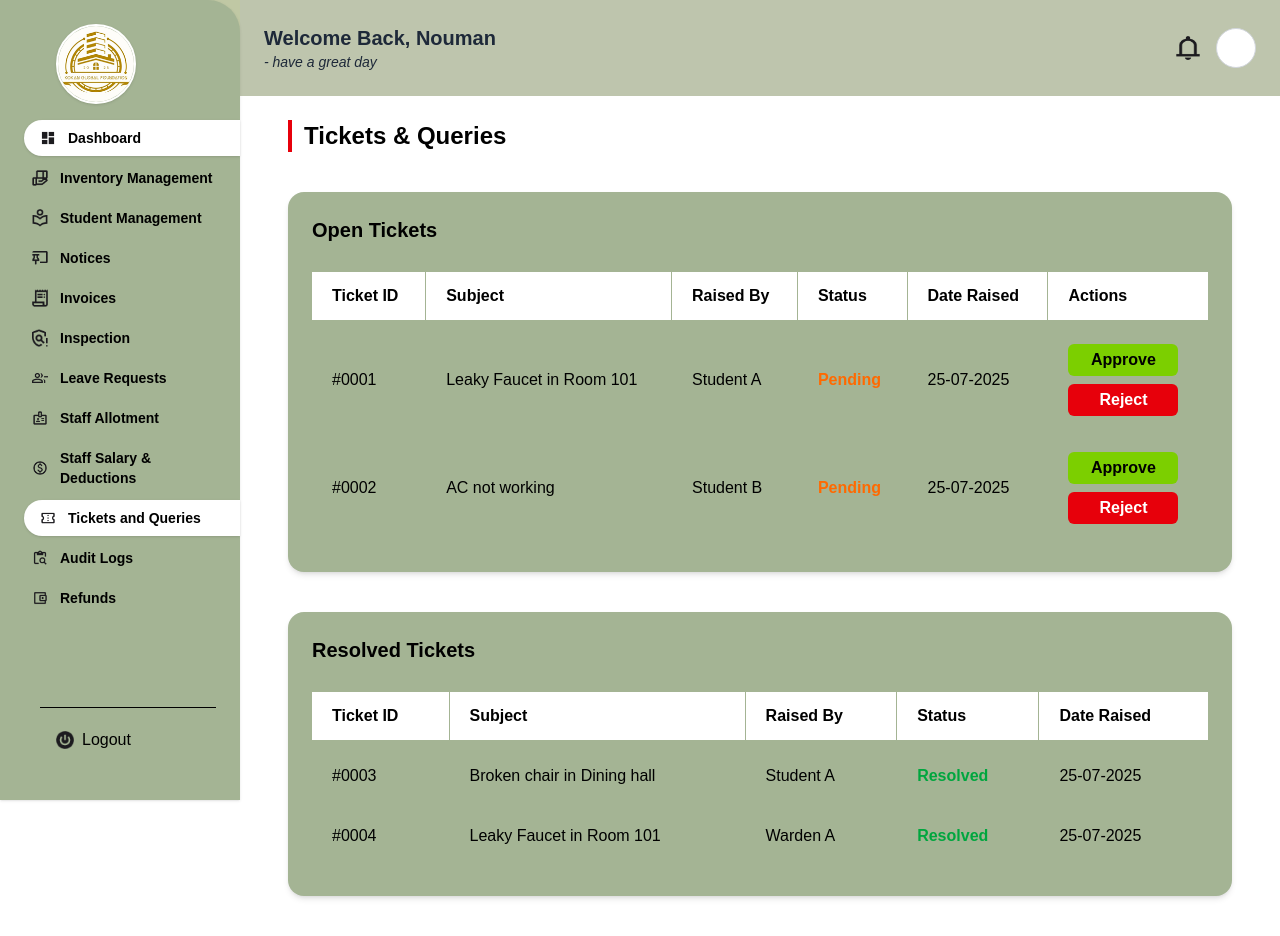
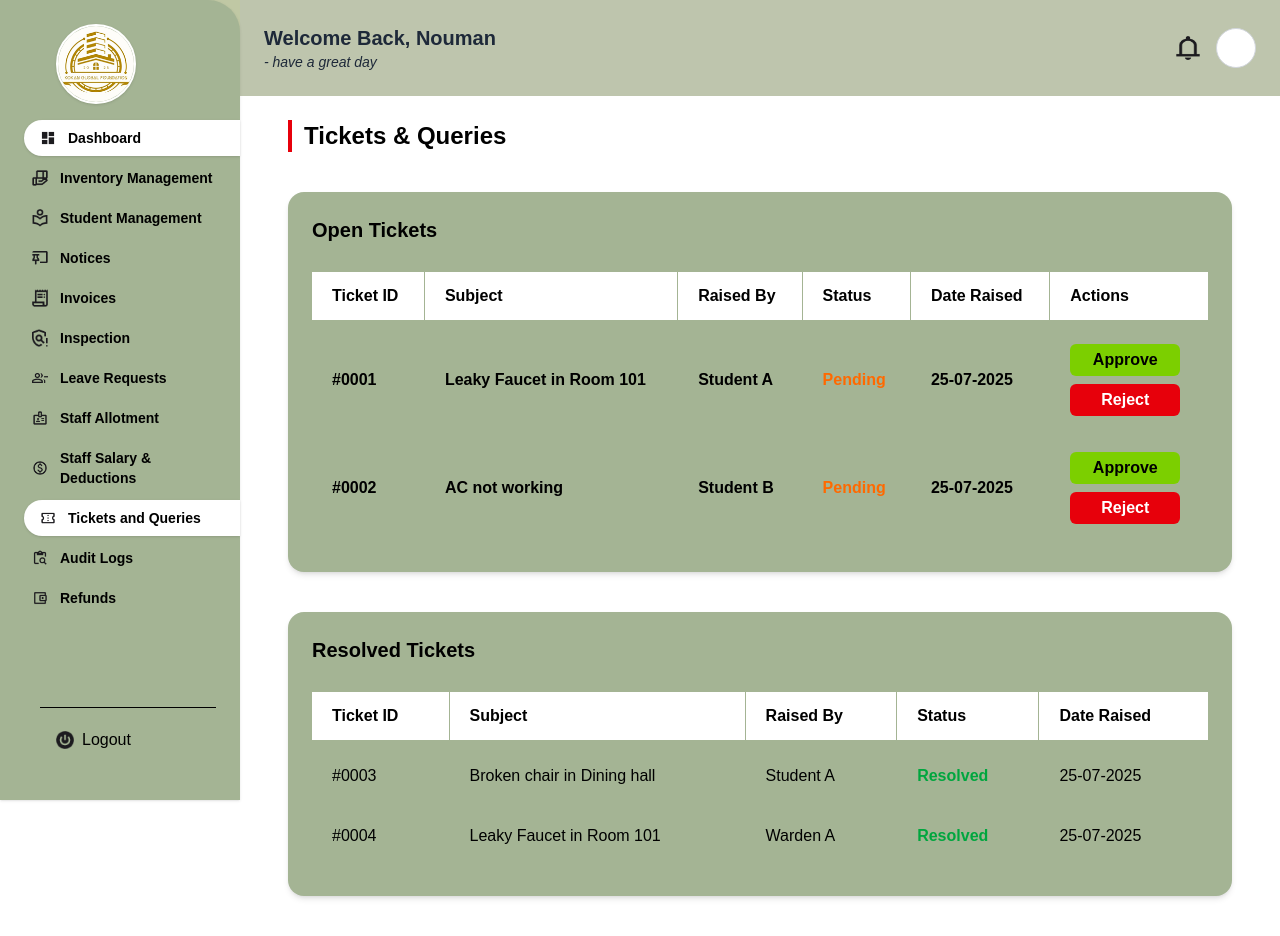
Before and after one commit to dev-nexcore/HM_ADMIN, a Next.js app: page /ticket in a window 1280 px wide. Built offline with nearby package versions, Linux system fonts and the light colour scheme.

Commit message:
changes done by pranali

```diff
--- a/src/components/home/sidebar.jsx
+++ b/src/components/home/sidebar.jsx
@@ -83,7 +83,7 @@ export default function Sidebar() {
       </button>
 
      <aside
-  className={`fixed top-0 left-0 z-40 w-60 h-[140vh] md:h-screen bg-[#A4B494] py-6 pl-4 flex flex-col justify-between
+  className={`fixed top-0 left-0 z-40 w-60 h-[160vh] md:h-screen bg-[#A4B494] py-6 pl-4 flex flex-col justify-between
   rounded-tr-4xl shadow transform transition-transform duration-300
   ${sidebarOpen ? "translate-x-0" : "-translate-x-full"} md:translate-x-0 md:static`}
 >
--- a/src/components/ticket/ticket.jsx
+++ b/src/components/ticket/ticket.jsx
@@ -60,8 +60,8 @@ export default function TicketsSection() {
 
         {/* Responsive table wrapper for both mobile & desktop */}
         <div className="overflow-x-auto">
-          <table className="min-w-full text-base text-left text-black border-separate border-spacing-y-3">
-            <thead className="bg-white text-black">
+          <table className="min-w-full text-base text-left font-semibold text-black border-separate border-spacing-y-3">
+            <thead className="bg-white text-black font-bold">
               <tr>
                 <th className="px-5 py-3 border-r border-[#A4B494]">Ticket ID</th>
                 <th className="px-5 py-3 border-r border-[#A4B494]">Subject</th>
@@ -118,7 +118,7 @@ export default function TicketsSection() {
 
         <div className="overflow-x-auto">
           <table className="min-w-full text-base text-left text-black border-separate border-spacing-y-3">
-            <thead className="bg-white text-black">
+            <thead className="bg-white font-semibold text-black">
               <tr>
                 <th className="px-5 py-3 border-r border-[#A4B494]">Ticket ID</th>
                 <th className="px-5 py-3 border-r border-[#A4B494]">Subject</th>
@@ -142,7 +142,7 @@ export default function TicketsSection() {
                 ))
               ) : (
                 <tr>
-                  <td colSpan={5} className="text-center py-4 text-gray-700">
+                  <td colSpan={5} className="text-center py-4 text-gray-900 font-semibold">
                     No resolved tickets available.
                   </td>
                 </tr>
```
